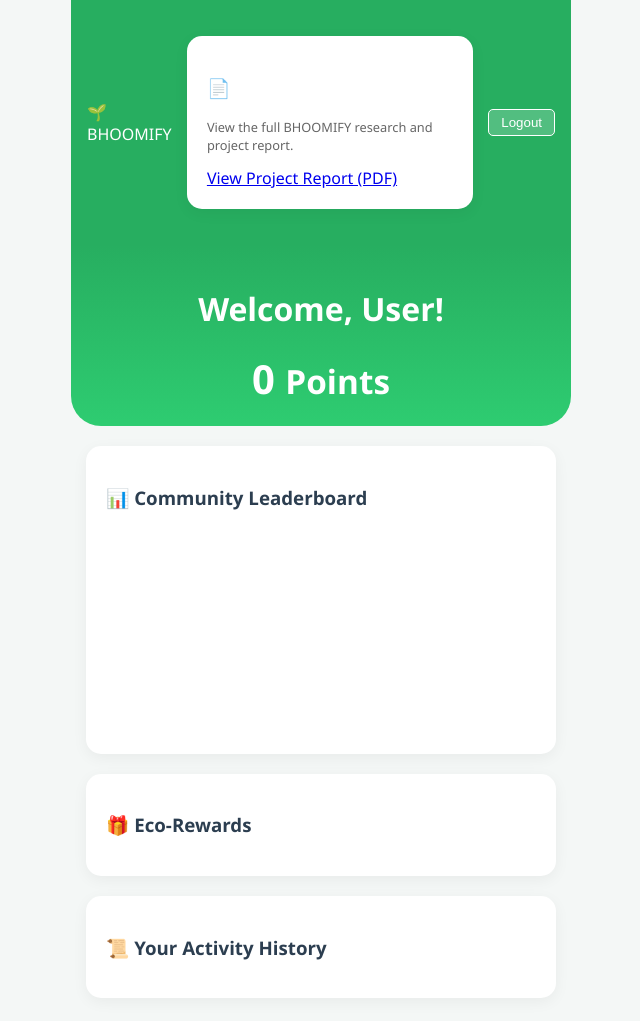
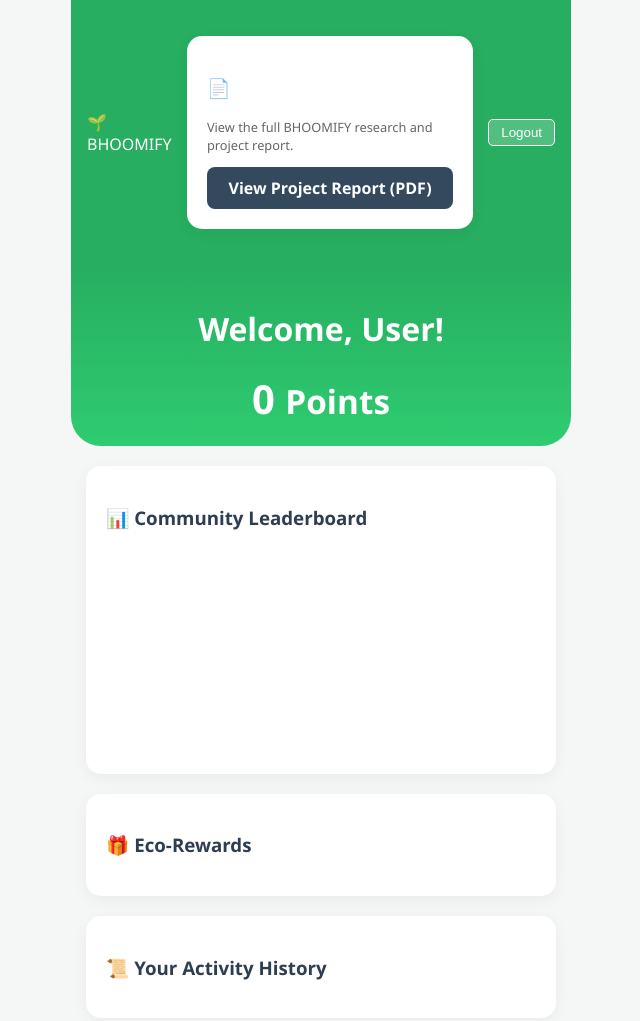
Before and after one commit to eshanms/bh1, a plain HTML site: page student.html in a window 1280 px wide. Shown: the whole page, without its empty margins (319-959 px from the left). Drawn offline with nearby package versions, Linux system fonts and the light colour scheme.

Commit message:
Update style.css

```diff
--- a/style.css
+++ b/style.css
@@ -121,3 +121,17 @@
     padding: 10px 0; border-bottom: 1px solid #eee; font-size: 0.85rem;
 }
 .history-date { color: #888; }
+.download-btn {
+    display: block;
+    text-align: center;
+    background: #34495e;
+    color: white;
+    padding: 10px;
+    text-decoration: none;
+    border-radius: 8px;
+    margin-top: 10px;
+    font-weight: bold;
+}
+.download-btn:hover {
+    background: #2c3e50;
+}
```
